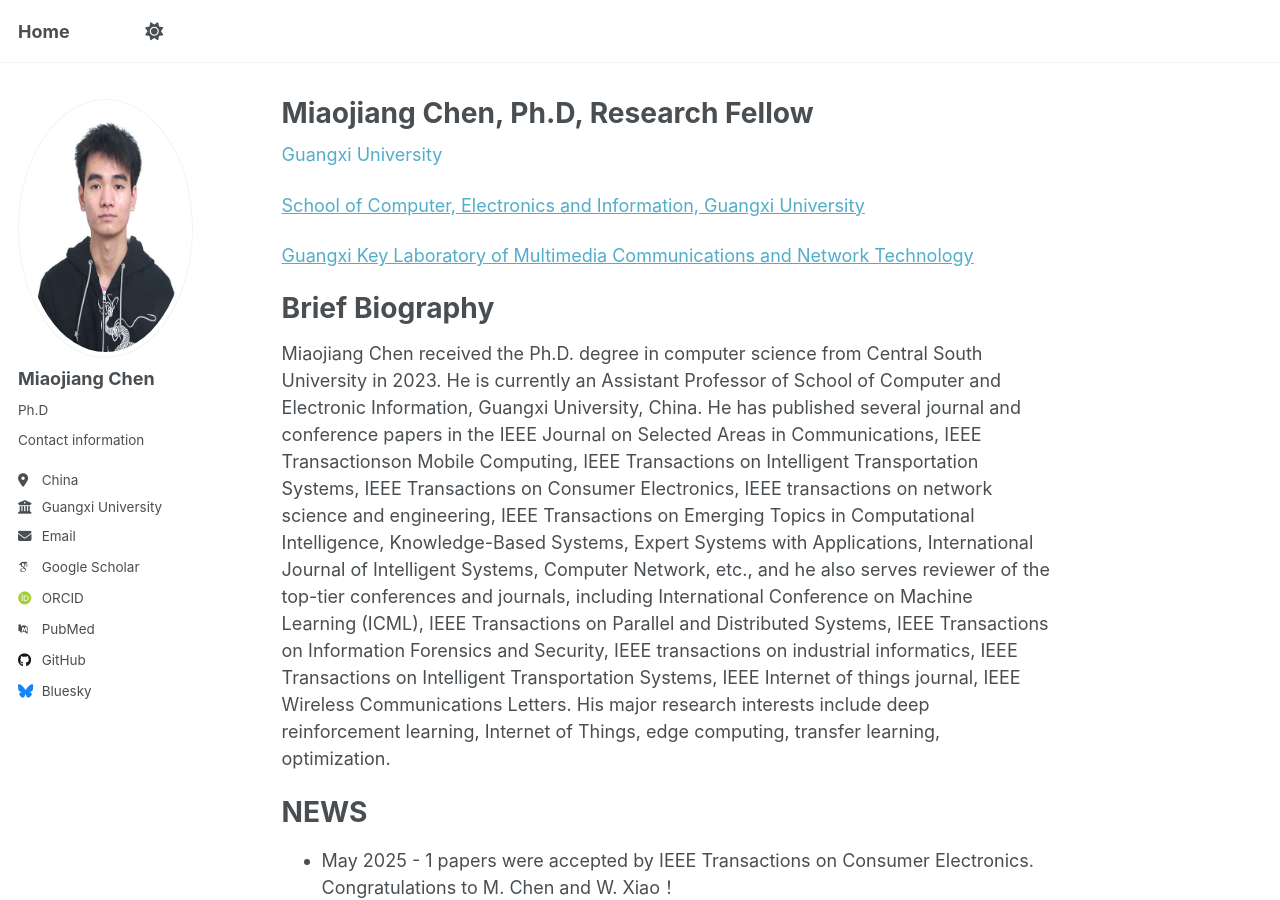
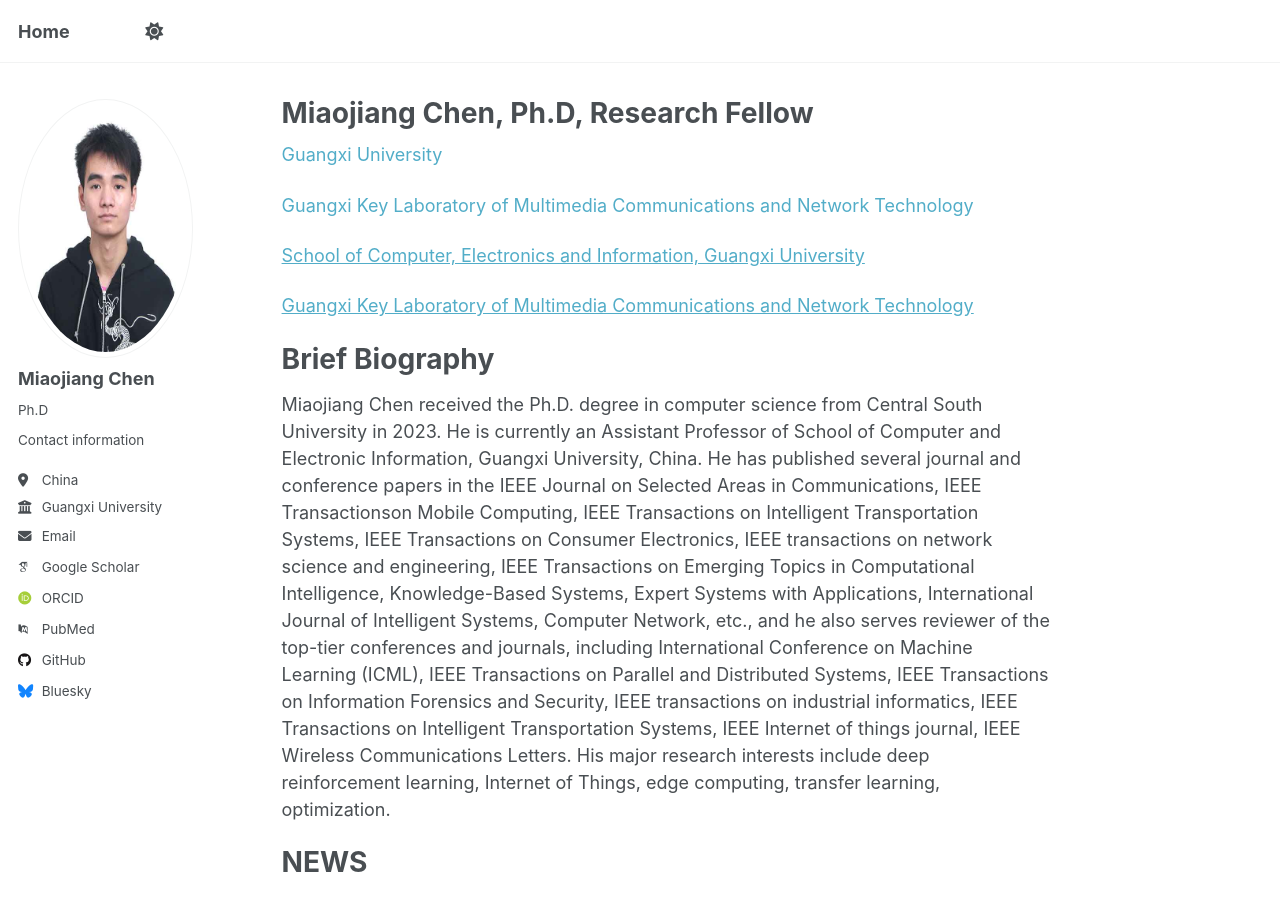
Before and after one commit to mjchen-cs/mjchen-cs.github.io, a Jekyll site: the page built from _pages/about.md, in a window 1280 px wide and 900 px high. Built offline with Jekyll 4.4.1, drawn with Linux system fonts in a browser that asks for light colours; some web fonts are replaced.

Commit message:
about.md

```diff
--- a/_pages/about.md
+++ b/_pages/about.md
@@ -9,6 +9,8 @@ redirect_from:
 
 
 <a href="https://www.gxu.edu.cn/en/" style="text-decoration: none;">Guangxi University</a>
+
+<a href="https://lab.ccie.gxu.edu.cn/" style="text-decoration: none;">Guangxi Key Laboratory of Multimedia Communications and Network Technology</a>
 
 [School of Computer, Electronics and Information, Guangxi University](https://www.gxu.edu.cn/en/)
 
```
